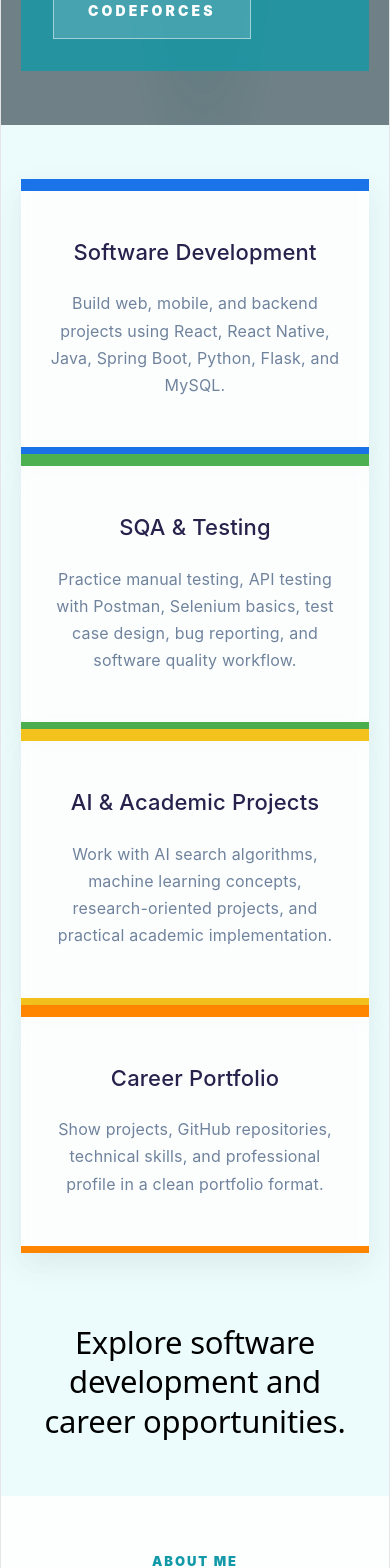
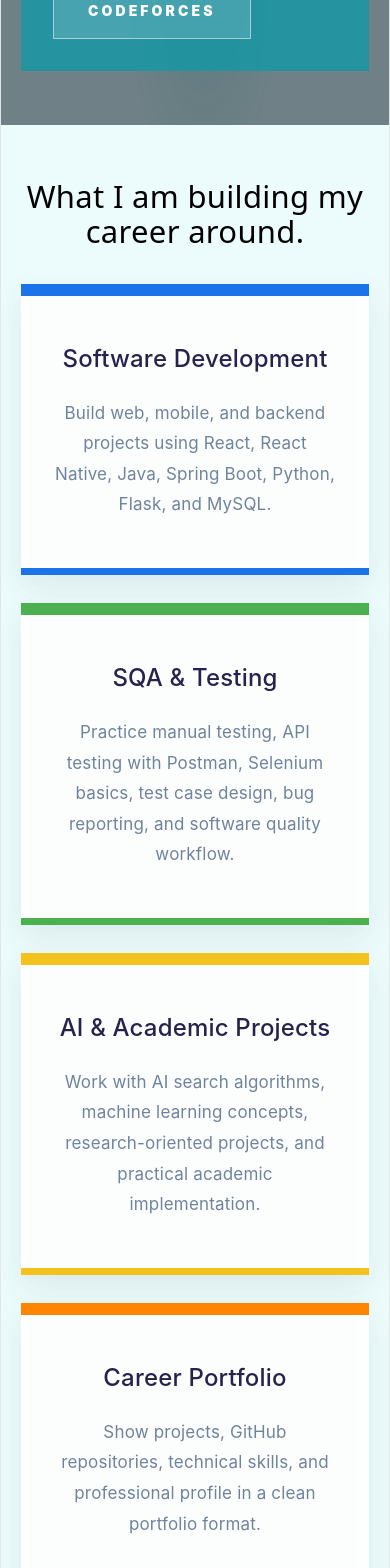
Before and after one commit to m-i-shakib/portfolio, a React app: page / in a window 390 px wide. Shown: the part 900-2468 px from the top of the page. Built offline with nearby package versions, Linux system fonts and the light colour scheme; the HTML template or start-up script is replaced by a standard one.

Commit message:
Fix feature heading and remove journey button

```diff
--- a/src/App.css
+++ b/src/App.css
@@ -112,13 +112,7 @@ a {
 }
 
 .header-cta {
-  padding: 19px 32px;
-  background: var(--cyan);
-  color: #ffffff;
-  font-weight: 900;
-  letter-spacing: 0.18em;
-  text-transform: uppercase;
-  font-size: 14px;
+  display: none;
 }
 
 .hero {
@@ -203,23 +197,43 @@ a {
 }
 
 .primary-btn:hover,
-.secondary-btn:hover,
-.header-cta:hover {
+.secondary-btn:hover {
   transform: translateY(-3px);
 }
 
+/* fixed feature section */
 .feature-strip {
-  padding: 80px 13% 30px;
-  display: grid;
-  grid-template-columns: repeat(4, 1fr) 1.35fr;
-  gap: 26px;
-  align-items: start;
+  padding: 76px 13% 86px;
   background: var(--pale);
 }
 
+.feature-heading {
+  max-width: 1100px;
+  margin: 0 auto 46px;
+  text-align: center;
+}
+
+.feature-heading h2 {
+  margin: 0;
+  color: #000000;
+  font-weight: 400;
+  font-size: clamp(38px, 5vw, 62px);
+  line-height: 1.14;
+  letter-spacing: 0.01em;
+}
+
+.feature-cards {
+  max-width: 1060px;
+  margin: 0 auto;
+  display: grid;
+  grid-template-columns: repeat(3, minmax(230px, 1fr));
+  gap: 28px;
+  align-items: stretch;
+}
+
 .feature-card {
-  min-height: 300px;
-  padding: 48px 28px;
+  min-height: 330px;
+  padding: 48px 32px;
   background: #ffffff;
   border-top: 12px solid var(--blue);
   border-bottom: 7px solid var(--blue);
@@ -249,7 +263,7 @@ a {
 .feature-card h3 {
   margin: 0 0 24px;
   color: #27214c;
-  font-size: 22px;
+  font-size: 24px;
   line-height: 1.25;
   font-weight: 500;
 }
@@ -257,40 +271,12 @@ a {
 .feature-card p {
   margin: 0;
   color: #70839d;
-  font-size: 16px;
-  line-height: 1.7;
-}
-
-.feature-heading {
-  padding: 44px 0 0 30px;
-}
-
-.feature-heading h2 {
-  margin: 0;
-  color: #000000;
-  font-weight: 400;
-  font-size: 43px;
-  line-height: 1.28;
+  font-size: 17px;
+  line-height: 1.8;
 }
 
 .journey-btn {
-  display: flex;
-  align-items: center;
-  justify-content: space-between;
-  gap: 24px;
-  width: min(340px, 100%);
-  margin-top: 80px;
-  padding: 25px 36px;
-  background: #ffffff;
-  color: var(--teal);
-  box-shadow: 0 18px 42px rgba(15, 23, 42, 0.14);
-  font-weight: 900;
-  letter-spacing: 0.15em;
-  text-transform: uppercase;
-}
-
-.journey-btn span {
-  color: #201344;
+  display: none !important;
 }
 
 .section-block {
@@ -430,7 +416,8 @@ a {
 
 .expertise-card:hover,
 .project-card:hover,
-.process-grid article:hover {
+.process-grid article:hover,
+.feature-card:hover {
   transform: translateY(-8px);
 }
 
@@ -565,6 +552,10 @@ a {
   background: var(--nav-dark);
 }
 
+.contact-actions a:nth-child(3) {
+  background: #1a73e8;
+}
+
 .footer {
   padding: 42px 13%;
   display: flex;
@@ -607,13 +598,8 @@ a {
     padding-right: 7%;
   }
 
-  .feature-strip {
-    grid-template-columns: repeat(2, 1fr);
-  }
-
-  .feature-heading {
-    grid-column: 1 / -1;
-    padding-left: 0;
+  .feature-cards {
+    grid-template-columns: repeat(2, minmax(230px, 1fr));
   }
 
   .expertise-grid,
@@ -641,11 +627,6 @@ a {
     gap: 16px;
   }
 
-  .header-cta {
-    width: 100%;
-    text-align: center;
-  }
-
   .hero {
     min-height: auto;
     padding: 54px 20px;
@@ -662,6 +643,11 @@ a {
     padding: 54px 20px;
   }
 
+  .feature-heading {
+    margin-bottom: 34px;
+  }
+
+  .feature-cards,
   .about-layout,
   .expertise-grid,
   .project-grid,
@@ -683,10 +669,6 @@ a {
 
   .contact-actions a {
     text-align: center;
-  }
-
-  .feature-strip {
-    grid-template-columns: 1fr;
   }
 
   .feature-card {
--- a/src/App.jsx
+++ b/src/App.jsx
@@ -196,6 +196,10 @@ function App() {
         </section>
 
         <section className="feature-strip">
+          <div className="feature-heading">
+            <h2>What I am building my career around.</h2>
+          </div>
+
           <div className="feature-cards">
             {expertise.map((item) => (
               <article className={`feature-card ${item.color}`} key={item.title}>
@@ -204,10 +208,6 @@ function App() {
                 <p>{item.text}</p>
               </article>
             ))}
-          </div>
-
-          <div className="feature-heading">
-            <h2>Explore software development and career opportunities.</h2>
           </div>
         </section>
 
```
